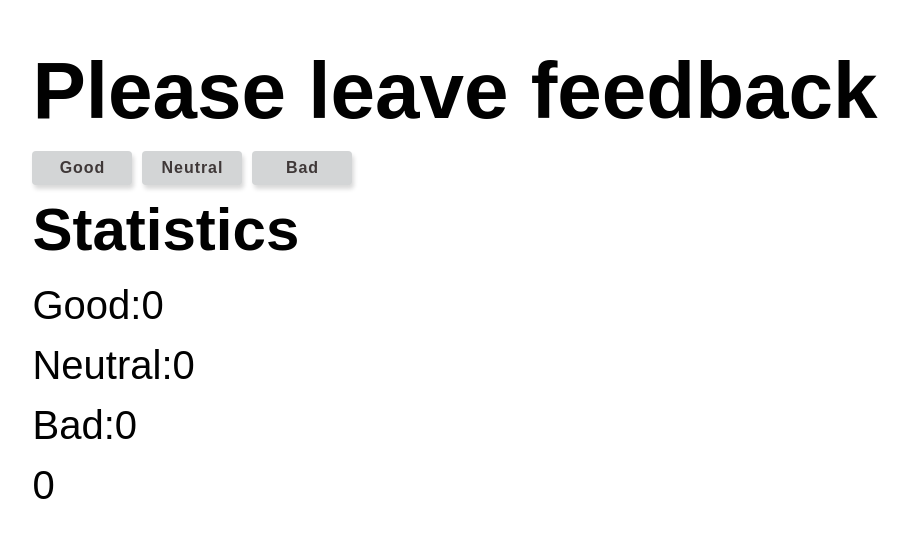
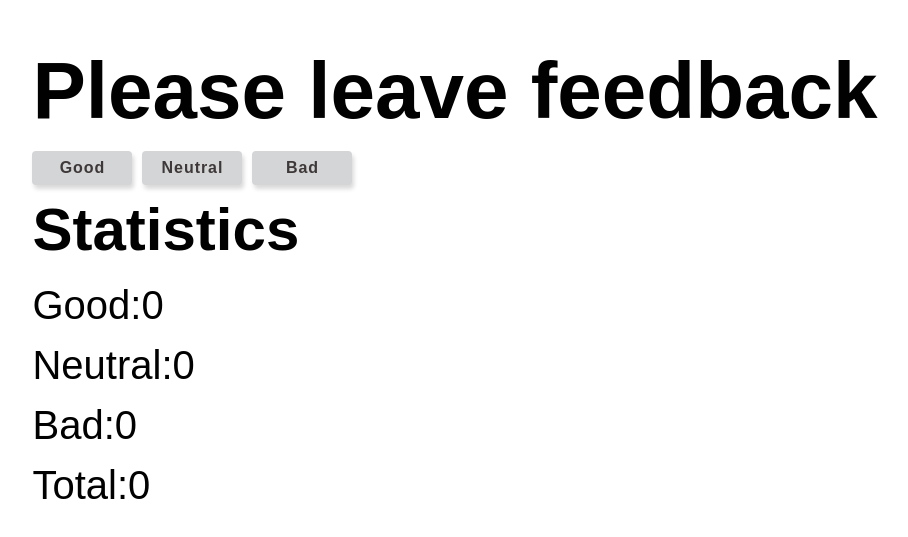
Before and after one commit to OleksVov/goit-react-hw-02-feedback, a React (Create React App) app: page / in a window 1280 px wide. Shown: the part 127-664 px from the top of the page, without its empty margins (185-1093 px from the left). Built offline with nearby package versions, Linux system fonts and the light colour scheme.

Commit message:
Update Feedback.jsx

```diff
--- a/src/components/Feedback/Feedback.jsx
+++ b/src/components/Feedback/Feedback.jsx
@@ -51,7 +51,7 @@ const badFeedback = this.state.bad;
                     <li>Good:{this.state.good}</li>
                     <li>Neutral:{this.state.neutral}</li>
                     <li>Bad:{this.state.bad}</li>
-                    <li>{goodFeedback + neutralFeedback}</li>
+                    <li>Total:{goodFeedback + neutralFeedback + badFeedback}</li>
                     </ul>
             </div>
         )
```
